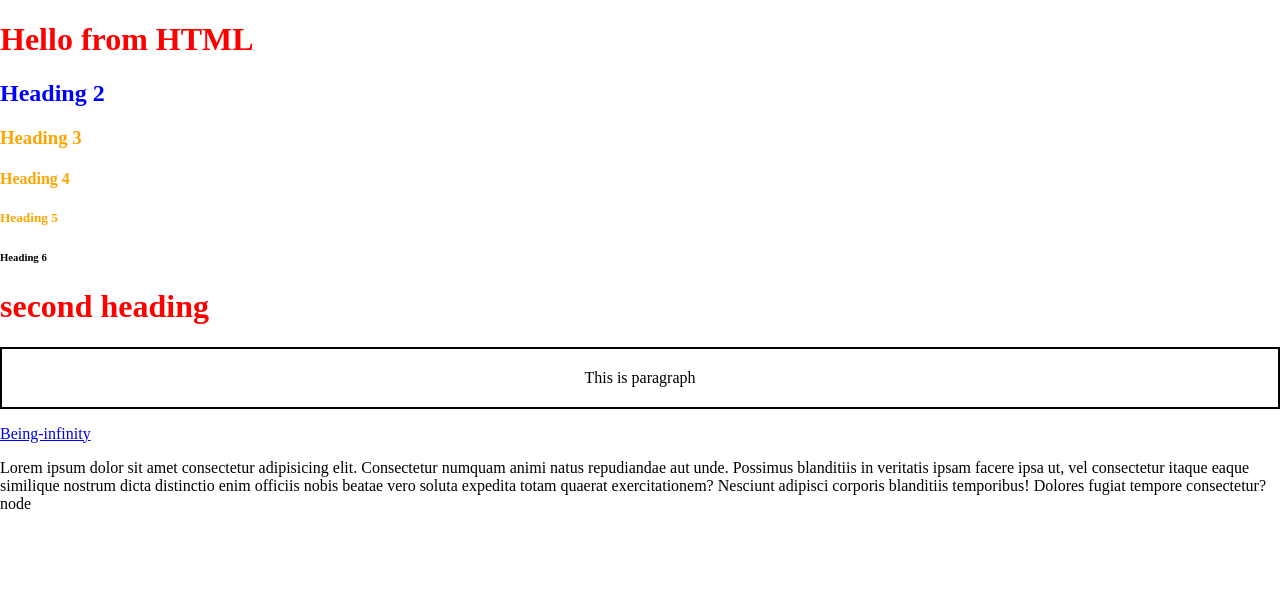
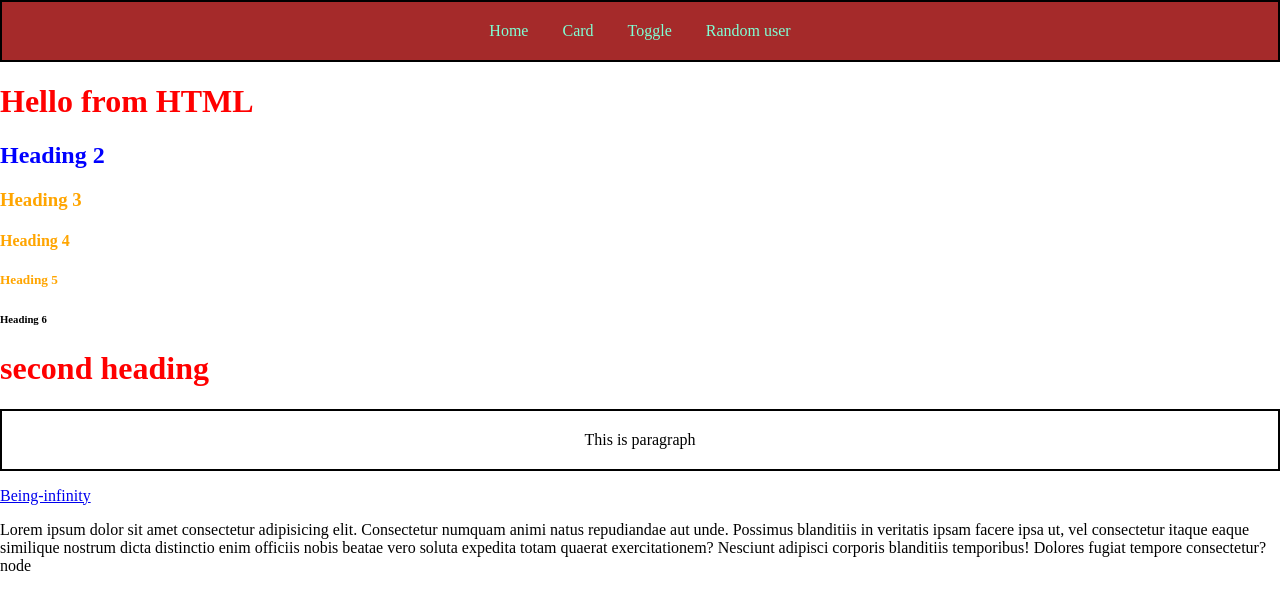
Before and after one commit to 24wh1a0555/autosuggest, a website: page frontend/index.html in a window 1280 px wide. Drawn offline with Linux system fonts and the light colour scheme.

Commit message:
changed navbar1

```diff
--- a/frontend/index.html
+++ b/frontend/index.html
@@ -7,6 +7,12 @@
     <link rel="stylesheet" href="css/index.css">
 </head>
 <body>
+    <div class="navbar">
+        <a href=""> Home </a>
+        <a href=""> Card </a>
+        <a href=""> Toggle </a>
+        <a href=""> Random user</a>
+    </div>
     <h1> Hello from HTML </h1>
     <h2 id="heading-2"> Heading 2</h2>
     <h3 class="heading"> Heading 3</h3>
```
